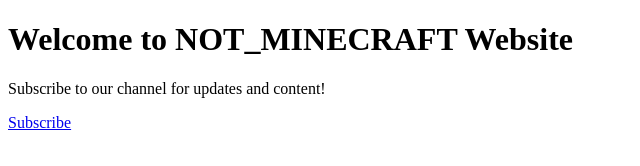
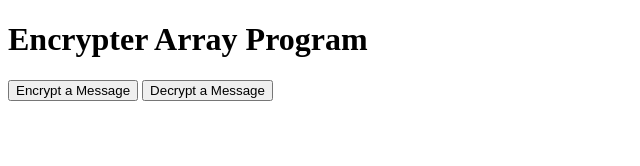
Before and after one commit to NOT-MINECRAFT/NOT_MINECRAFT, a plain HTML site: page index.html in a window 1280 px wide. Shown: the whole page, without its empty margins (0-640 px from the left). Drawn offline with Linux system fonts and the light colour scheme.

Commit message:
Update index.html

```diff
--- a/index.html
+++ b/index.html
@@ -3,11 +3,51 @@
 <head>
     <meta charset="UTF-8">
     <meta name="viewport" content="width=device-width, initial-scale=1.0">
-    <title>Welcome to NOT_MINECRAFT Website</title>
+    <title>Encrypter Array Program</title>
+    <script>
+        function encrypt() {
+            var inputText = prompt("Enter a text:");
+            var result = "";
+            var character = ['a','b','c','d','e','f','g','h','i','j','k','l','m','n','o','p','q','r','s','t','u','v','w','x','y','z',' '];
+            var characterEncrypted = ['5','4','8','*','2','1','0','7','6','3','9','%','@','$','+','>','?','!','^','&','~','|','/','[',']','}','_'];
+
+            for (var i = 0; i < inputText.length; i++) {
+                var c = inputText.charAt(i);
+                for (var j = 0; j < character.length; j++) {
+                    if (c === character[j]) {
+                        result += characterEncrypted[j];
+                    }
+                }
+            }
+
+            alert("The encrypted message is: " + result);
+        }
+
+        function decrypt() {
+            var inputText = prompt("Enter an encrypted text:");
+            var result = "";
+            var character = ['a','b','c','d','e','f','g','h','i','j','k','l','m','n','o','p','q','r','s','t','u','v','w','x','y','z',' '];
+            var characterEncrypted = ['5','4','8','*','2','1','0','7','6','3','9','%','@','$','+','>','?','!','^','&','~','|','/','[',']','}','_'];
+
+            for (var i = 0; i < inputText.length; i++) {
+                var c = inputText.charAt(i);
+                for (var j = 0; j < characterEncrypted.length; j++) {
+                    if (c === characterEncrypted[j]) {
+                        result += character[j];
+                    }
+                }
+            }
+
+            alert("The decrypted message is: " + result);
+        }
+    </script>
 </head>
 <body>
-    <h1>Welcome to NOT_MINECRAFT Website</h1>
-    <p>Subscribe to our channel for updates and content!</p>
-    <a href="https://www.youtube.com/notminecraft" target="_blank">Subscribe</a>
+
+<h1>Encrypter Array Program</h1>
+
+<button onclick="encrypt()">Encrypt a Message</button>
+<button onclick="decrypt()">Decrypt a Message</button>
+
 </body>
 </html>
```
